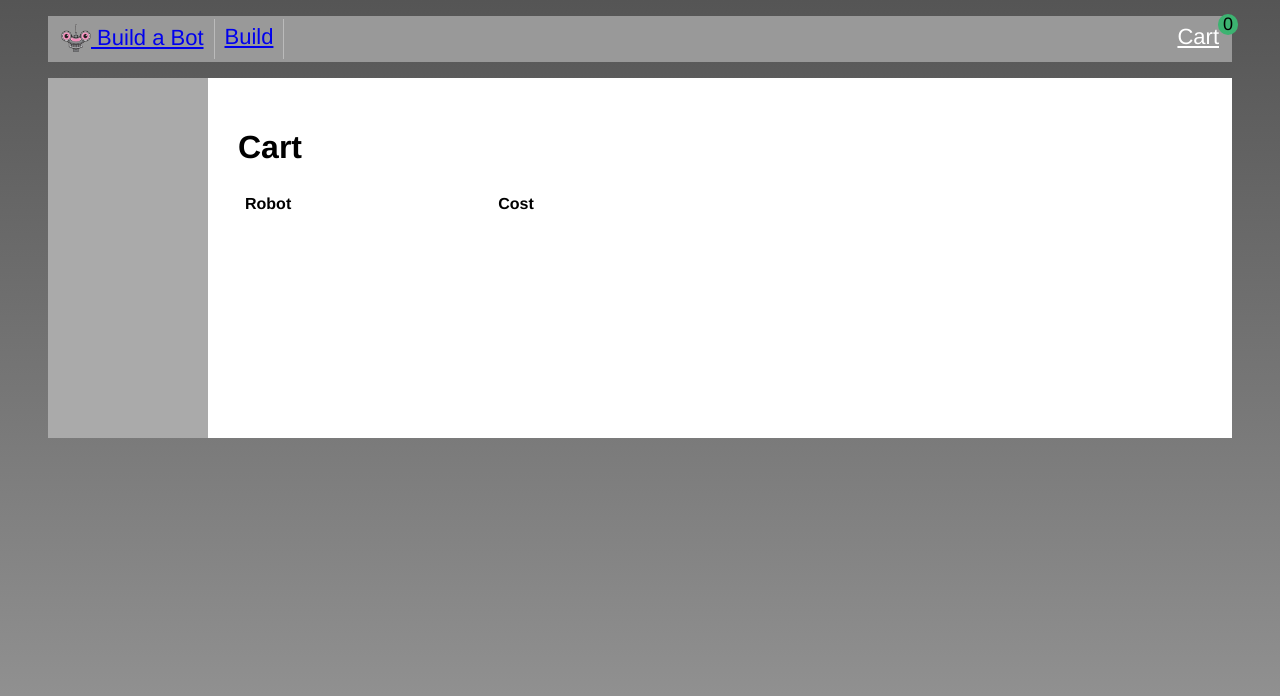
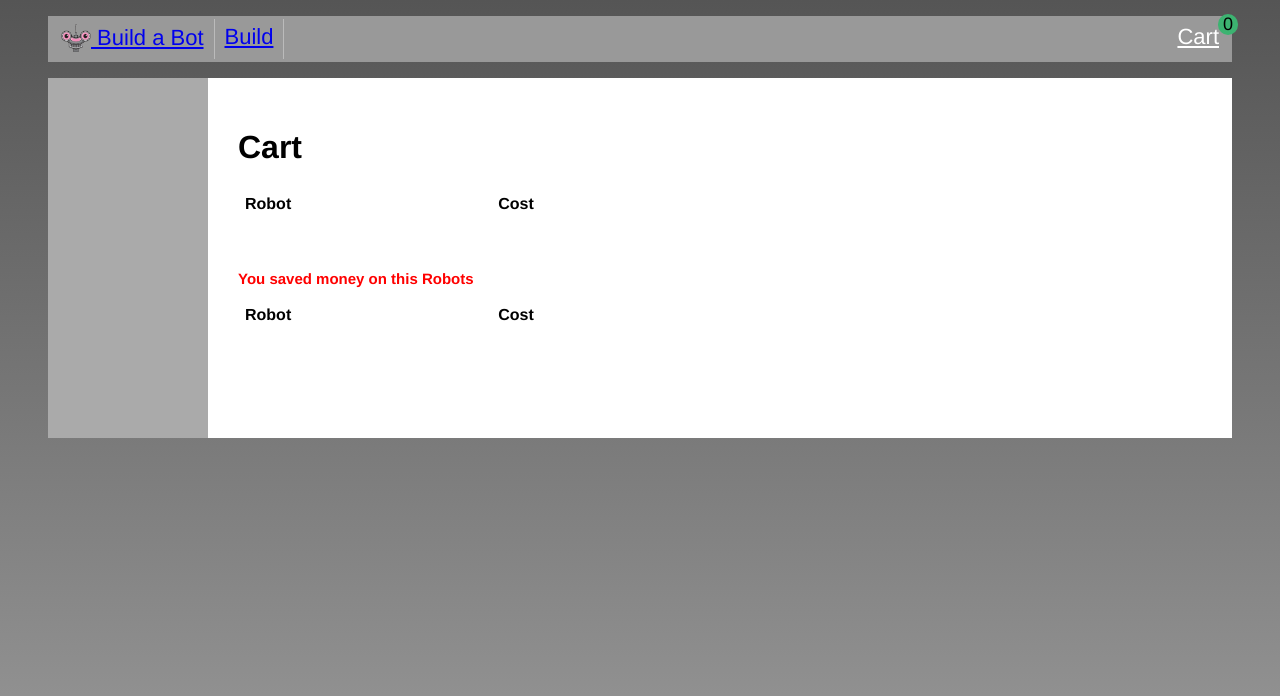
Before and after one commit to chalchuck/learnVue, a Vue app: page /cart in a window 1280 px wide. Shown: the top 696 px of the page. Built offline with nearby package versions, Linux system fonts and the light colour scheme.

Commit message:
Using Vuex Getters to Return Calculated Data

```diff
--- a/src/cart/ShoppingCart.vue
+++ b/src/cart/ShoppingCart.vue
@@ -23,6 +23,30 @@
         </tr>
       </tbody>
     </table>
+
+    <h2 class="saleItems">You saved money on this Robots</h2>
+    <table>
+      <thead>
+        <tr>
+          <th class="robot-title">
+            Robot
+          </th>
+          <th class="cost">
+            Cost
+          </th>
+        </tr>
+      </thead>
+      <tbody>
+        <tr v-for="(robot, index) in cartSaleItems" :key="index">
+          <td class="robot-title">
+            {{robot.head.title}}
+          </td>
+          <td class="cost">
+            {{robot.cost}}
+          </td>
+        </tr>
+      </tbody>
+    </table>
  </div>
 </template>
 
@@ -32,6 +56,9 @@
   computed: {
     cart() {
       return this.$store.state.cart;
+    },
+    cartSaleItems() {
+      return this.$store.getters.cartSaleItems;
     }
   }
 };
@@ -49,4 +76,9 @@
 .cost {
   text-align: right;
 }
+.saleItems {
+  margin-top: 50px;
+  font-size: 15px;
+  color: red;
+}
 </style>
--- a/src/store/index.js
+++ b/src/store/index.js
@@ -12,4 +12,9 @@
       state.cart.push(robot);
     },
   },
+  getters: {
+    catrtSaleItems(state) {
+      return state.cart.filter(item => item.head.onSale);
+    },
+  },
 });
```
